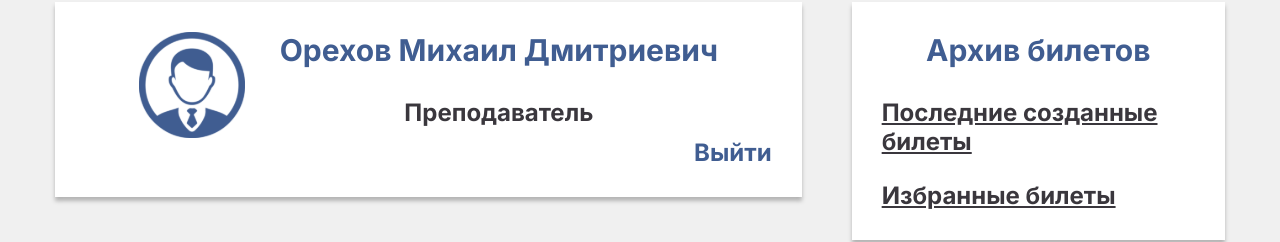
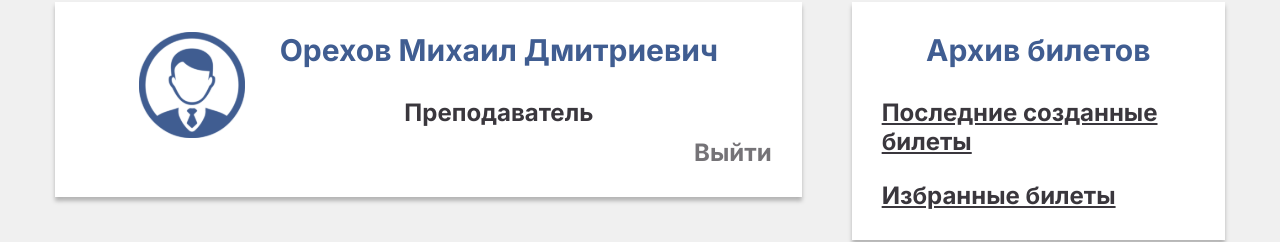
Before and after one commit to itedu-tool/exam_ticket_generator, a Vue app in the folder front/: page /personalAccount in a window 1280 px wide. Shown: the part 214-456 px from the top of the page. Built offline with nearby package versions, Linux system fonts and the light colour scheme; sample sign-in values are in the browser's storage.

Commit message:
menu auth

```diff
--- a/front/src/components/exHeader.vue
+++ b/front/src/components/exHeader.vue
@@ -2,7 +2,7 @@
   <header class="header">
     <nav class="nav">
       <div class="nav__body">
-        <div>
+        <div v-if="jwt">
           <span><router-link to="/addingData" class="nav__text">Создание билетов</router-link></span>
           <span><router-link to="/personalAccount" class="nav__text">Личный кабинет</router-link></span>
         </div>
@@ -23,7 +23,19 @@
 <script>
 export default {
   data() {
-    return {};
+    return {
+      jwt: '',
+    };
+  },
+  mounted() {
+    if (localStorage.jwt) {
+      this.jwt = localStorage.jwt;
+    }
+  },
+  watch: {
+    jwt(newJwt) {
+      localStorage.jwt = newJwt;
+    },
   },
 };
 </script>
--- a/front/src/pages/authorization/authorizationTeacher.vue
+++ b/front/src/pages/authorization/authorizationTeacher.vue
@@ -53,8 +53,8 @@ export default {
           password: this.password,
         };
         await axios.post(`/login.php`, data).then((res) => {
-          localStorage.jwt = res.data.jwt;
           this.jwt = res.data.jwt;
+          localStorage.setItem('jwt', this.jwt);
           console.log(this.jwt);
           this.$router.push('/personalAccount');
           alert('Авторизация прошла успешно');
--- a/front/src/pages/personalAccount/PersonalAccount.vue
+++ b/front/src/pages/personalAccount/PersonalAccount.vue
@@ -12,9 +12,7 @@
               <p>Преподаватель</p>
             </div>
           </div>
-          <div class="profile__inner-exit">
-            <router-link to="/" @click="exit">Выйти</router-link>
-          </div>
+          <div class="profile__inner-exit" @click="logout">Выйти</div>
         </div>
       </div>
       <div class="archive">
@@ -95,13 +93,14 @@
 export default {
   data() {
     return {
-      isAuth: true,
       lastPath: null,
     };
   },
   methods: {
-    exit() {
-      localStorage.removeItem('jwt');
+    logout() {
+      delete localStorage.jwt;
+      this.$router.push('/');
+      alert('Вы вышли из системы');
     },
     lastUrl() {
       //получаем предыдущий url
```
